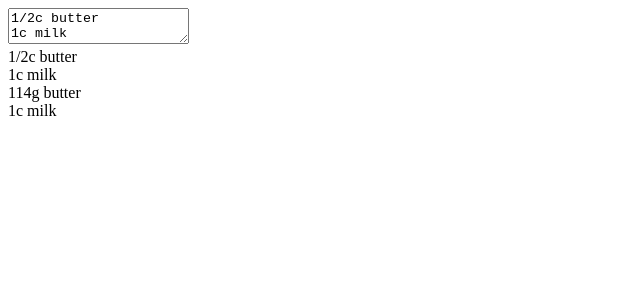
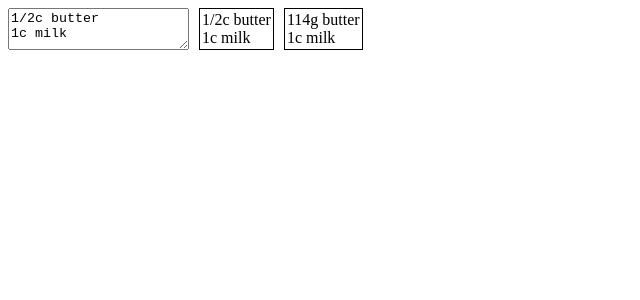
Before and after one commit to mxhold/reconv, a React (Create React App) app in the folder reconv/: page / in a window 1280 px wide. Shown: the top 300 px of the page, without its empty margins (0-640 px from the left). Built offline with nearby package versions, Linux system fonts and the light colour scheme.

Commit message:
Add basic 3 column style

```diff
--- /dev/null
+++ b/reconv/src/IngredientList.css
@@ -0,0 +1,4 @@
+.ingredient-list {
+  border: 1px solid black;
+  padding: 2px;
+}
--- a/reconv/src/IngredientList.js
+++ b/reconv/src/IngredientList.js
@@ -2,6 +2,7 @@ import React from 'react';
 import {Ingredient, MalformedIngredient} from './Ingredient.js';
 import parseIngredient from './parseIngredient.js';
 import convertIngredient from './convertIngredient.js';
+import "./IngredientList.css";
 
 export default function IngredientList(props) {
   const lines = props.lines;
@@ -17,7 +18,7 @@ export default function IngredientList(props) {
   });
 
   return (
-    <div>
+    <div className="ingredient-list">
       {ingredients}
     </div>
   );
--- /dev/null
+++ b/reconv/src/IngredientListInput.css
@@ -0,0 +1,7 @@
+.ingredient-list-input {
+  display: flex;
+}
+
+.ingredient-list-input > * {
+  margin-right: 10px;
+}
--- a/reconv/src/IngredientListInput.js
+++ b/reconv/src/IngredientListInput.js
@@ -1,4 +1,5 @@
 import React from 'react';
+import "./IngredientListInput.css";
 import IngredientList from './IngredientList.js';
 
 export default class IngredientListInput extends React.Component {
@@ -17,7 +18,7 @@ export default class IngredientListInput extends React.Component {
 
   render() {
     return (
-      <div>
+      <div className="ingredient-list-input">
         <textarea value={this.state.value} onChange={this.handleChange} />
         <IngredientList lines={this.state.value} convert={false} />
         <IngredientList lines={this.state.value} convert={true} />
```
